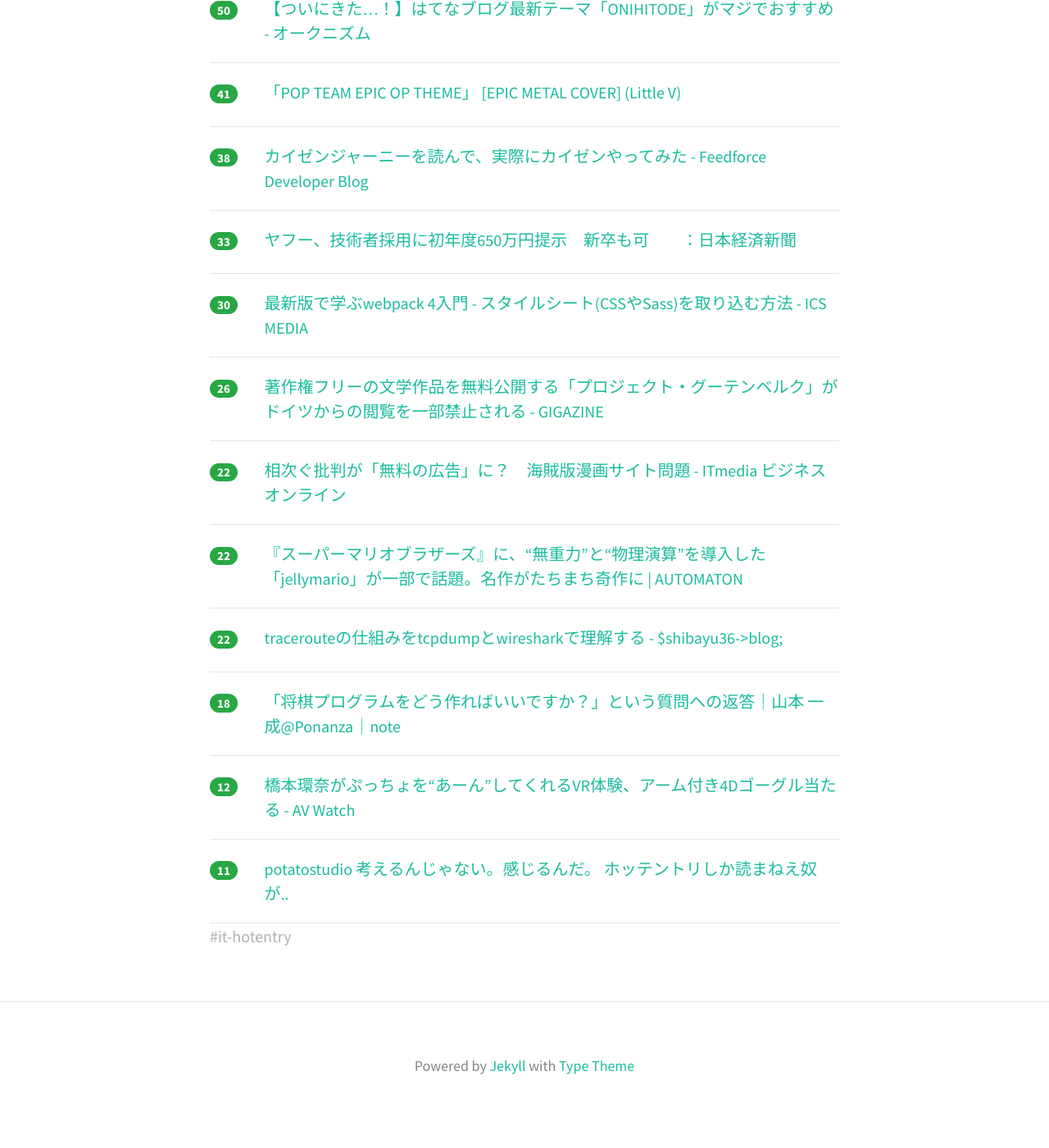
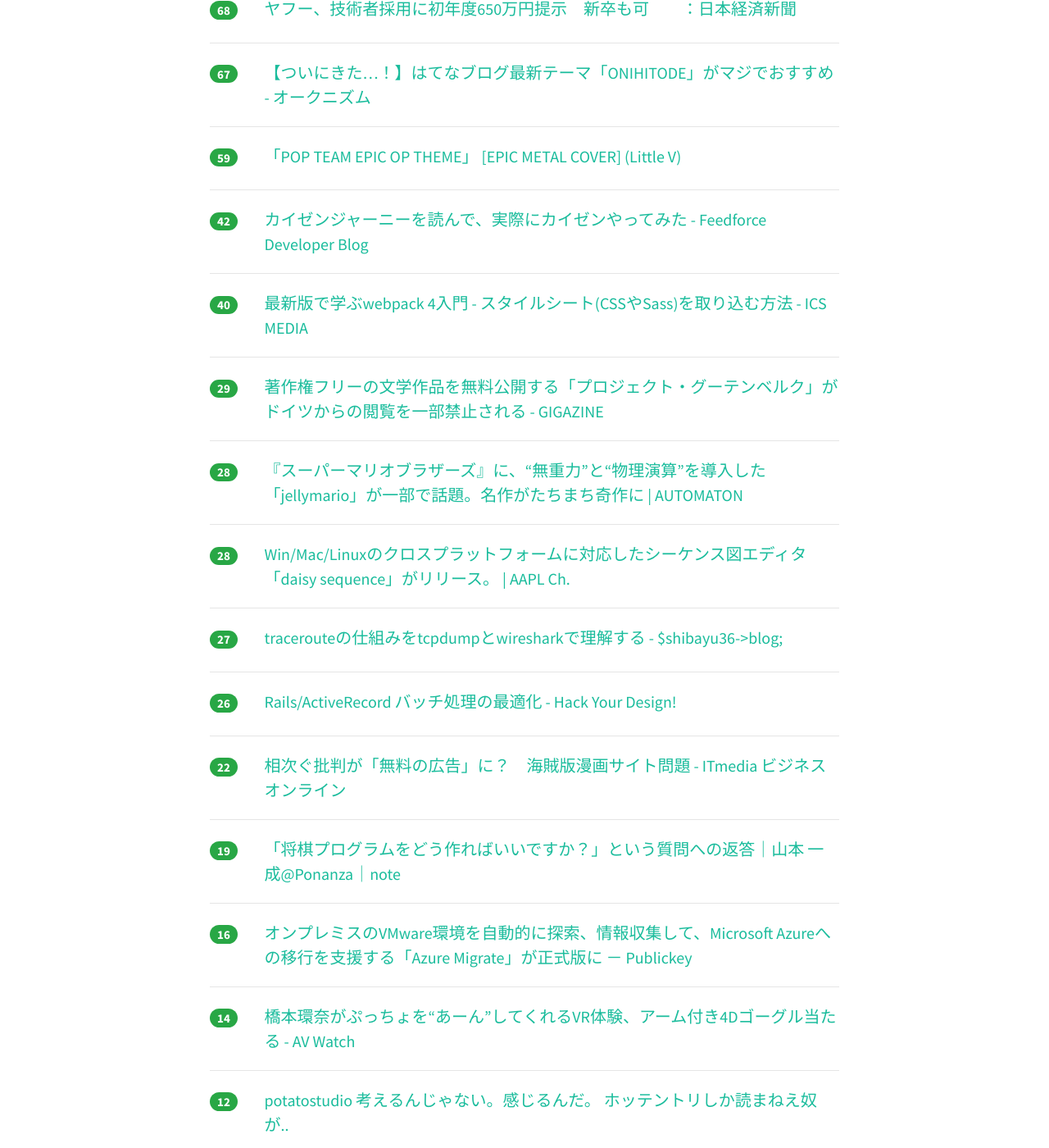
Before and after one commit to yatta47/hatena-matome-site, a Jekyll site: the page built from _posts/2018-03-06-hatena.md, in a window 1280 px wide and 1400 px high, scrolled down 399 px. Shown: the whole window at 82% size. Built offline with Jekyll 4.4.1, drawn with Linux system fonts in a browser that asks for light colours; nearby versions of some CDN libraries; before the commit the page ends 1776 px from its top, so only the background shows below that.

Commit message:
Updated 2018-03-06

```diff
--- a/_posts/2018-03-06-hatena.md
+++ b/_posts/2018-03-06-hatena.md
@@ -1,39 +1,59 @@
 ---
 layout: post
 title:  "2018-03-06 はてぶIT"
-date:   2018-03-06 08:02:26
+date:   2018-03-06 09:03:20
 tags: [it-hotentry]
 ---
-12 件のデータあり
+15 件のデータあり
 
 <hr><div class="row">
-<div class="col-1"><span class="badge badge-pill badge-success h2">50</span></div>
+<div class="col-1"><span class="badge badge-pill badge-success h2">68</span></div>
+<div class="col-11"><a href='https://www.nikkei.com/article/DGXMZO27707600V00C18A3TI1000/' target='_blank'>ヤフー、技術者採用に初年度650万円提示　新卒も可　　：日本経済新聞</a></div>
+</div>
+<hr>
+<div class="row">
+<div class="col-1"><span class="badge badge-pill badge-success h2">67</span></div>
 <div class="col-11"><a href='http://www.okuni.me/entry/hatenablog-theme-onihitode' target='_blank'>【ついにきた…！】はてなブログ最新テーマ「ONIHITODE」がマジでおすすめ - オークニズム</a></div>
 </div>
 <hr>
 <div class="row">
-<div class="col-1"><span class="badge badge-pill badge-success h2">41</span></div>
+<div class="col-1"><span class="badge badge-pill badge-success h2">59</span></div>
 <div class="col-11"><a href='http://www.youtube.com/watch?v=8Q_9nS5hFmM' target='_blank'>「POP TEAM EPIC OP THEME」 [EPIC METAL COVER] (Little V)</a></div>
 </div>
 <hr>
 <div class="row">
-<div class="col-1"><span class="badge badge-pill badge-success h2">38</span></div>
+<div class="col-1"><span class="badge badge-pill badge-success h2">42</span></div>
 <div class="col-11"><a href='http://developer.feedforce.jp/entry/2018/03/05/195913' target='_blank'>カイゼンジャーニーを読んで、実際にカイゼンやってみた - Feedforce Developer Blog</a></div>
 </div>
 <hr>
 <div class="row">
-<div class="col-1"><span class="badge badge-pill badge-success h2">33</span></div>
-<div class="col-11"><a href='https://www.nikkei.com/article/DGXMZO27707600V00C18A3TI1000/' target='_blank'>ヤフー、技術者採用に初年度650万円提示　新卒も可　　：日本経済新聞</a></div>
-</div>
-<hr>
-<div class="row">
-<div class="col-1"><span class="badge badge-pill badge-success h2">30</span></div>
+<div class="col-1"><span class="badge badge-pill badge-success h2">40</span></div>
 <div class="col-11"><a href='https://ics.media/entry/17376' target='_blank'>最新版で学ぶwebpack 4入門 - スタイルシート(CSSやSass)を取り込む方法 - ICS MEDIA</a></div>
 </div>
 <hr>
 <div class="row">
+<div class="col-1"><span class="badge badge-pill badge-success h2">29</span></div>
+<div class="col-11"><a href='https://gigazine.net/news/20180305-project-gutenberg-access-ban-germany/' target='_blank'>著作権フリーの文学作品を無料公開する「プロジェクト・グーテンベルク」がドイツからの閲覧を一部禁止される - GIGAZINE</a></div>
+</div>
+<hr>
+<div class="row">
+<div class="col-1"><span class="badge badge-pill badge-success h2">28</span></div>
+<div class="col-11"><a href='http://jp.automaton.am/articles/newsjp/20180305-63965/' target='_blank'>『スーパーマリオブラザーズ』に、“無重力”と“物理演算”を導入した「jellymario」が一部で話題。名作がたちまち奇作に | AUTOMATON</a></div>
+</div>
+<hr>
+<div class="row">
+<div class="col-1"><span class="badge badge-pill badge-success h2">28</span></div>
+<div class="col-11"><a href='https://applech2.com/archives/20180305-daisy_sequence-sequence-diagram-editor.html' target='_blank'>Win/Mac/Linuxのクロスプラットフォームに対応したシーケンス図エディタ「daisy sequence」がリリース。 | AAPL Ch.</a></div>
+</div>
+<hr>
+<div class="row">
+<div class="col-1"><span class="badge badge-pill badge-success h2">27</span></div>
+<div class="col-11"><a href='http://blog.shibayu36.org/entry/2018/03/05/193000' target='_blank'>tracerouteの仕組みをtcpdumpとwiresharkで理解する - $shibayu36->blog;</a></div>
+</div>
+<hr>
+<div class="row">
 <div class="col-1"><span class="badge badge-pill badge-success h2">26</span></div>
-<div class="col-11"><a href='https://gigazine.net/news/20180305-project-gutenberg-access-ban-germany/' target='_blank'>著作権フリーの文学作品を無料公開する「プロジェクト・グーテンベルク」がドイツからの閲覧を一部禁止される - GIGAZINE</a></div>
+<div class="col-11"><a href='http://blog.toshimaru.net/rails-batch-optimization/' target='_blank'>Rails/ActiveRecord バッチ処理の最適化 - Hack Your Design!</a></div>
 </div>
 <hr>
 <div class="row">
@@ -42,27 +62,22 @@ tags: [it-hotentry]
 </div>
 <hr>
 <div class="row">
-<div class="col-1"><span class="badge badge-pill badge-success h2">22</span></div>
-<div class="col-11"><a href='http://jp.automaton.am/articles/newsjp/20180305-63965/' target='_blank'>『スーパーマリオブラザーズ』に、“無重力”と“物理演算”を導入した「jellymario」が一部で話題。名作がたちまち奇作に | AUTOMATON</a></div>
-</div>
-<hr>
-<div class="row">
-<div class="col-1"><span class="badge badge-pill badge-success h2">22</span></div>
-<div class="col-11"><a href='http://blog.shibayu36.org/entry/2018/03/05/193000' target='_blank'>tracerouteの仕組みをtcpdumpとwiresharkで理解する - $shibayu36->blog;</a></div>
-</div>
-<hr>
-<div class="row">
-<div class="col-1"><span class="badge badge-pill badge-success h2">18</span></div>
+<div class="col-1"><span class="badge badge-pill badge-success h2">19</span></div>
 <div class="col-11"><a href='https://note.mu/issei_y/n/ne0996b47a562' target='_blank'>「将棋プログラムをどう作ればいいですか？」という質問への返答｜山本 一成@Ponanza｜note</a></div>
 </div>
 <hr>
 <div class="row">
-<div class="col-1"><span class="badge badge-pill badge-success h2">12</span></div>
+<div class="col-1"><span class="badge badge-pill badge-success h2">16</span></div>
+<div class="col-11"><a href='http://www.publickey1.jp/blog/18/vmwaremicrosoft_azureazure_migrate.html' target='_blank'>オンプレミスのVMware環境を自動的に探索、情報収集して、Microsoft Azureへの移行を支援する「Azure Migrate」が正式版に － Publickey</a></div>
+</div>
+<hr>
+<div class="row">
+<div class="col-1"><span class="badge badge-pill badge-success h2">14</span></div>
 <div class="col-11"><a href='https://av.watch.impress.co.jp/docs/news/1109888.html' target='_blank'>橋本環奈がぷっちょを“あーん”してくれるVR体験、アーム付き4Dゴーグル当たる - AV Watch</a></div>
 </div>
 <hr>
 <div class="row">
-<div class="col-1"><span class="badge badge-pill badge-success h2">11</span></div>
+<div class="col-1"><span class="badge badge-pill badge-success h2">12</span></div>
 <div class="col-11"><a href='https://anond.hatelabo.jp/20180305184908' target='_blank'>potatostudio 考えるんじゃない。感じるんだ。 ホッテントリしか読まねえ奴が..</a></div>
 </div>
 <hr>
```
